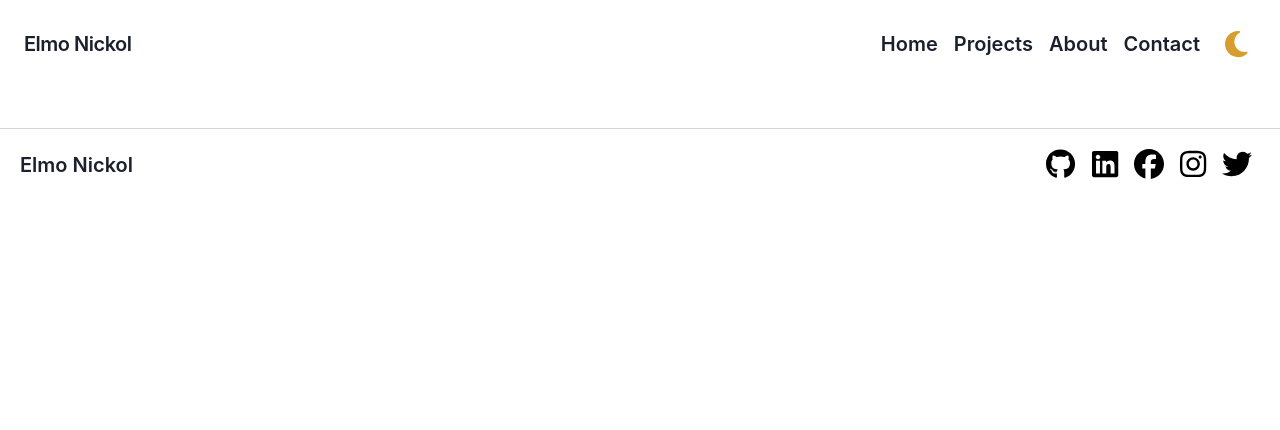
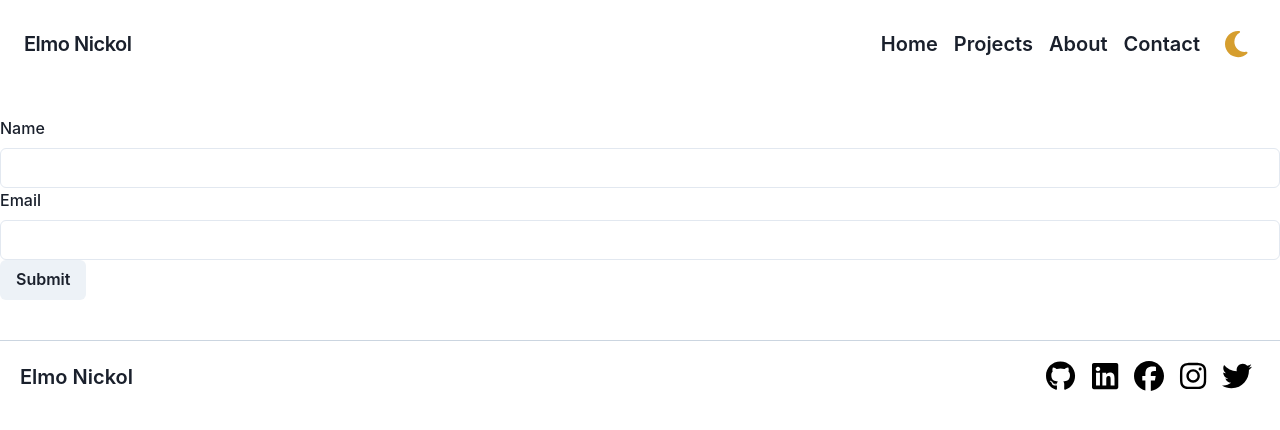
Before and after one commit to elmonickcool/my_portfolio, a Next.js app: page /contact in a window 1280 px wide. Shown: the top 430 px of the page. Built offline with nearby package versions, Linux system fonts and the light colour scheme.

Commit message:
config firebase

```diff
--- a/src/pages/contact.js
+++ b/src/pages/contact.js
@@ -1,5 +1,7 @@
 import { initializeApp } from "@firebase/app";
 import { addDoc, collection, getFirestore } from "@firebase/firestore";
+import { FormControl, FormLabel, Input, Button } from "@chakra-ui/react";
+import { useState } from "react";
 
 const firebaseConfig = {
     apiKey: "AIzaSyCUcqxTcbOssPiKqg6Weg256KkUlT_0Vxg",
@@ -11,9 +13,38 @@ const firebaseConfig = {
 };
 
 const app = initializeApp(firebaseConfig);
+const db = getFirestore(app);
 
-const Contact =()=>{
+const Contact = () => {
+    const [name, setName] = useState('');
+    const [email, setEmail] = useState('');
 
+    const handleSubmit = async (event) => {
+        event.preventDefault();
+        try {
+            const docRef = await addDoc(collection(db, "contacts"), { name, email });
+            console.log("Document written with ID: ", docRef.id);
+            setName('');
+            setEmail('');
+        } catch (e) {
+            console.error("Error adding document: ", e);
+        }
+    };
+
+    return (
+        <form onSubmit={handleSubmit}>
+            <FormControl>
+                <FormLabel>Name</FormLabel>
+                <Input type='text' value={name} onChange={(e) => setName(e.target.value)} />
+            </FormControl>
+            <FormControl>
+                <FormLabel>Email</FormLabel>
+                <Input type='email' value={email} onChange={(e) => setEmail(e.target.value)} />
+            </FormControl>
+            <Button type='submit'>Submit</Button>
+        </form>
+
+    );
 
 }
 
```
Lines whose indentation alone changed are shown as unchanged.
